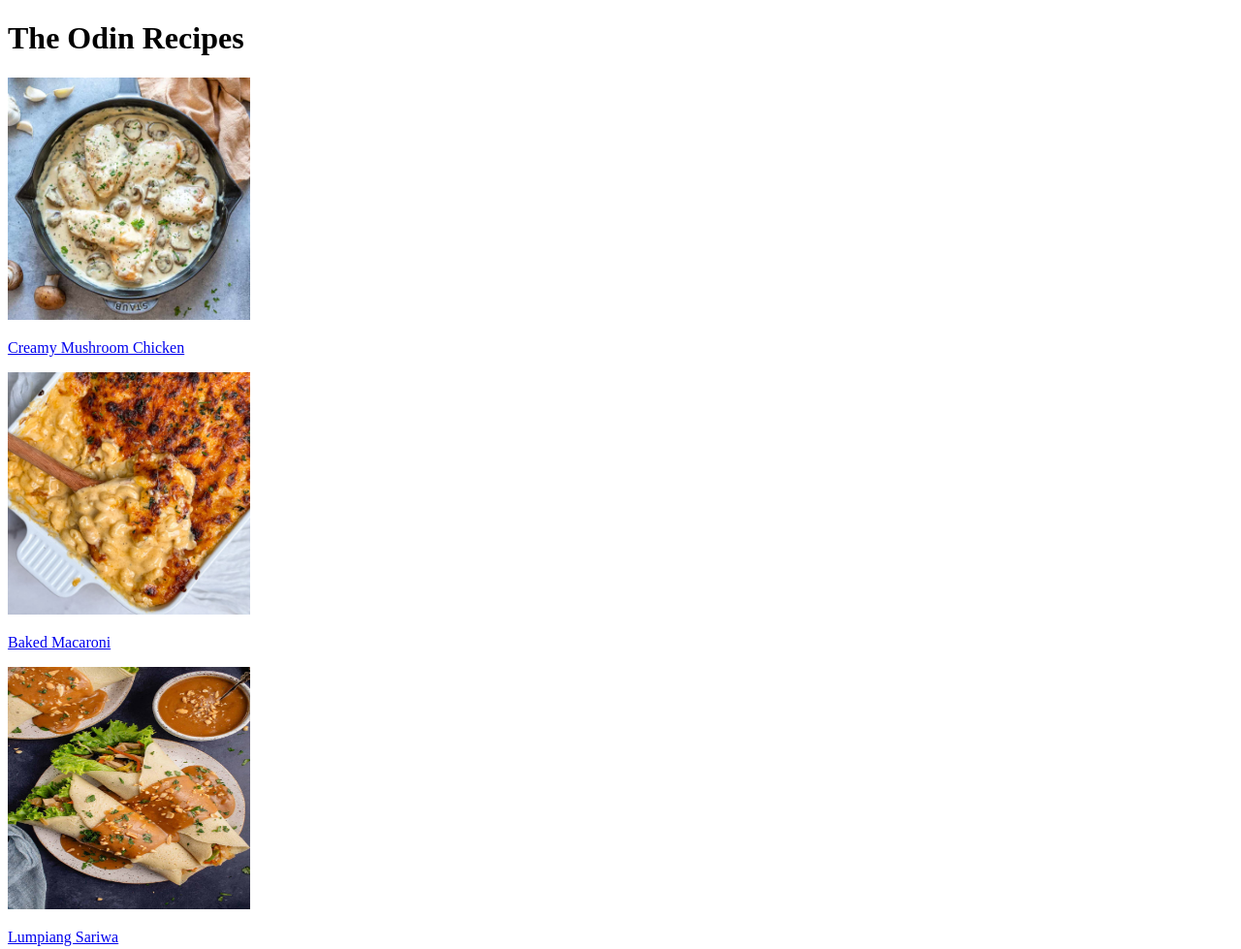
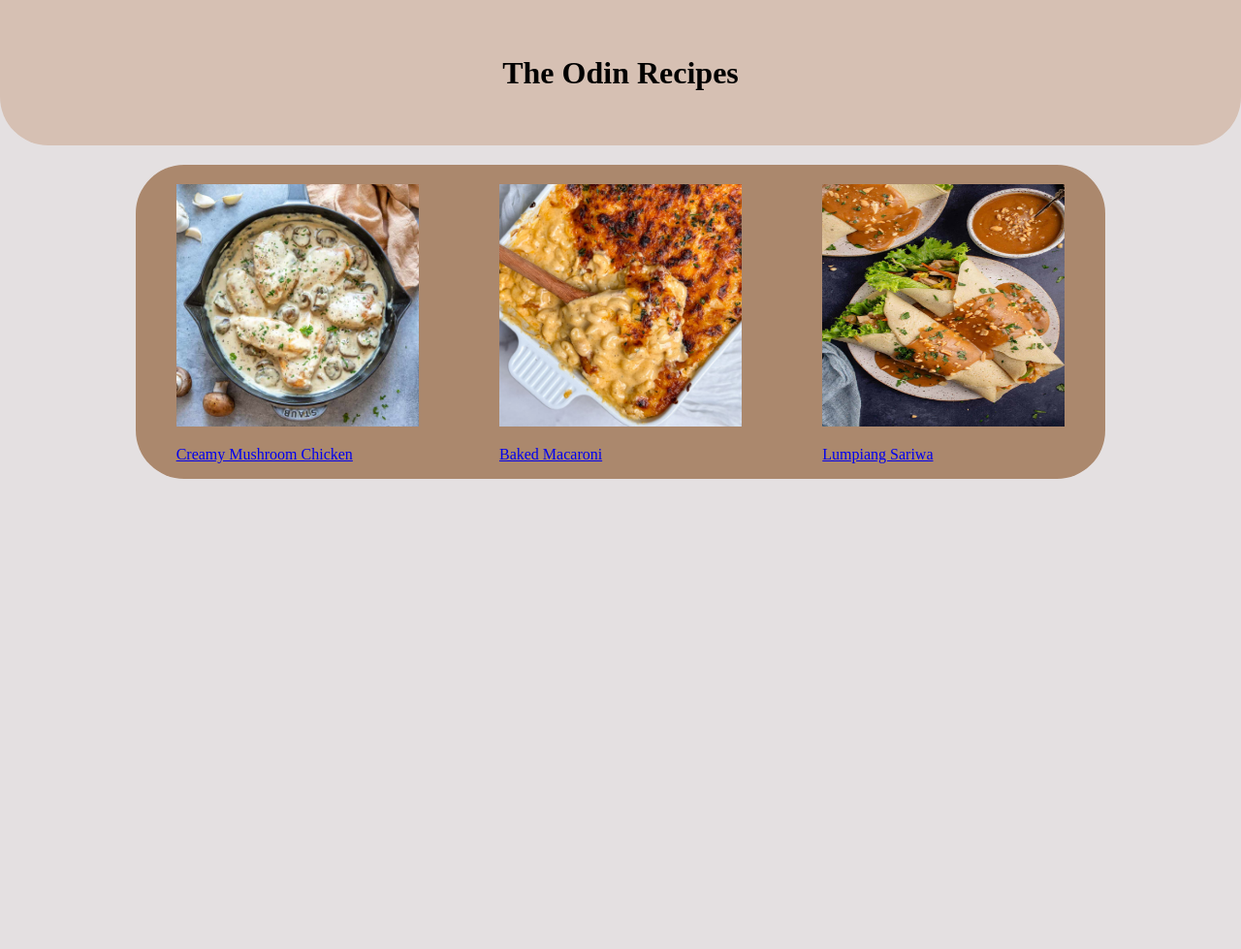
Before and after one commit to issacodigo/odin-recipes, a plain HTML site: page index.html in a window 1280 px wide. Shown: the whole page at 97% size. After the commit the page ends 800 px from the top, so only its background shows below. Drawn offline with Linux system fonts and the light colour scheme.

Commit message:
added divs and css

```diff
--- /dev/null
+++ b/CSS-Styling/style.css
@@ -0,0 +1,33 @@
+body {
+    background-color: #E4E0E1;
+    margin: 0;
+}
+
+.title-name {
+    display: flex;
+    background-color: #D6C0B3;
+    justify-content: center;
+    align-items: center;
+
+    height: 150px;
+    border-bottom-right-radius: 50px;
+    border-bottom-left-radius: 50px;
+}
+
+.recipes {
+    display: flex;
+    background-color: #AB886D;
+
+    margin: 0 auto;
+    margin-top: 20px;
+    border-radius: 50px;
+
+    width: 1000px;
+}
+
+.image-and-texts {
+
+    margin: auto;
+    margin-top: 20px;
+
+}
--- a/index.html
+++ b/index.html
@@ -3,19 +3,31 @@
     <head>
         <meta charset="UTF-8">
         <title>Odin Recipes</title>
-        <link rel="stylesheet" href="../css-practice/style-css/styles.css">
+        <link rel="stylesheet" href="../odin-recipes/CSS-Styling/style.css">
     </head>
 
     <body>
-        <h1>The Odin Recipes</h1>
+        <div class="title-name">
+            <h1 class="title-texts">The Odin Recipes</h1>
+        </div>
 
-        <img src="../odin-recipes/food-images/creamy-mushroom-chicken.jpg" alt="" width="250" height="250">
-        <a href="../odin-recipes/recipes/creamymushroomchicken.html"><p>Creamy Mushroom Chicken</p></a>
+        <section class="recipes">
 
-        <img src="../odin-recipes/food-images/Baked-Macaroni.jpg" alt="" width="250" height="250">
-        <a href="../odin-recipes/recipes/bakedmacaroni.html"><p>Baked Macaroni</p></a>
+            <div class="image-and-texts">
+                <img class="food-images" src="../odin-recipes/food-images/creamy-mushroom-chicken.jpg" alt="" width="250" height="250">
+                 <a  href="../odin-recipes/recipes/creamymushroomchicken.html"><p>Creamy Mushroom Chicken</p></a>
+            </div>
 
-        <img src="../odin-recipes/food-images/Lumpiang-Sariwa.jpg" alt="" width="250" height="250">
-        <a href="../odin-recipes/recipes/lumpiangsariwa.html"><p>Lumpiang Sariwa</p></a>
+            <div class="image-and-texts">
+                <img class="food-images" src="../odin-recipes/food-images/Baked-Macaroni.jpg" alt="" width="250" height="250">
+                <a href="../odin-recipes/recipes/bakedmacaroni.html"><p>Baked Macaroni</p></a>
+            </div>
+
+            <div class="image-and-texts">
+                <img class="food-images" src="../odin-recipes/food-images/Lumpiang-Sariwa.jpg" alt="" width="250" height="250">
+                <a href="../odin-recipes/recipes/lumpiangsariwa.html"><p>Lumpiang Sariwa</p></a>
+            </div>
+        </section>
+
     </body>
 </html>
```
Also changed, not shown: recipes/bakedmacaroni.html (line endings or trailing spaces).
